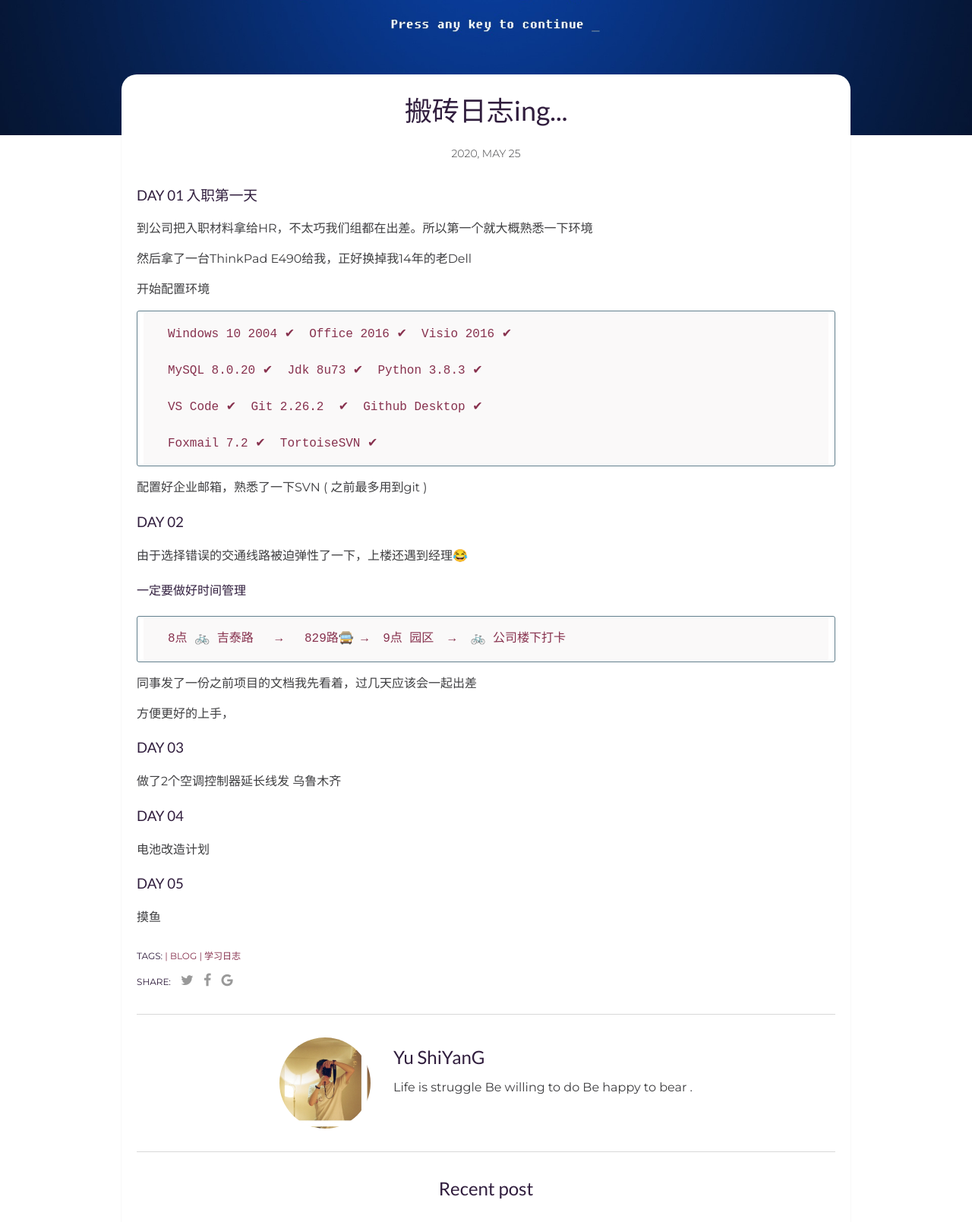
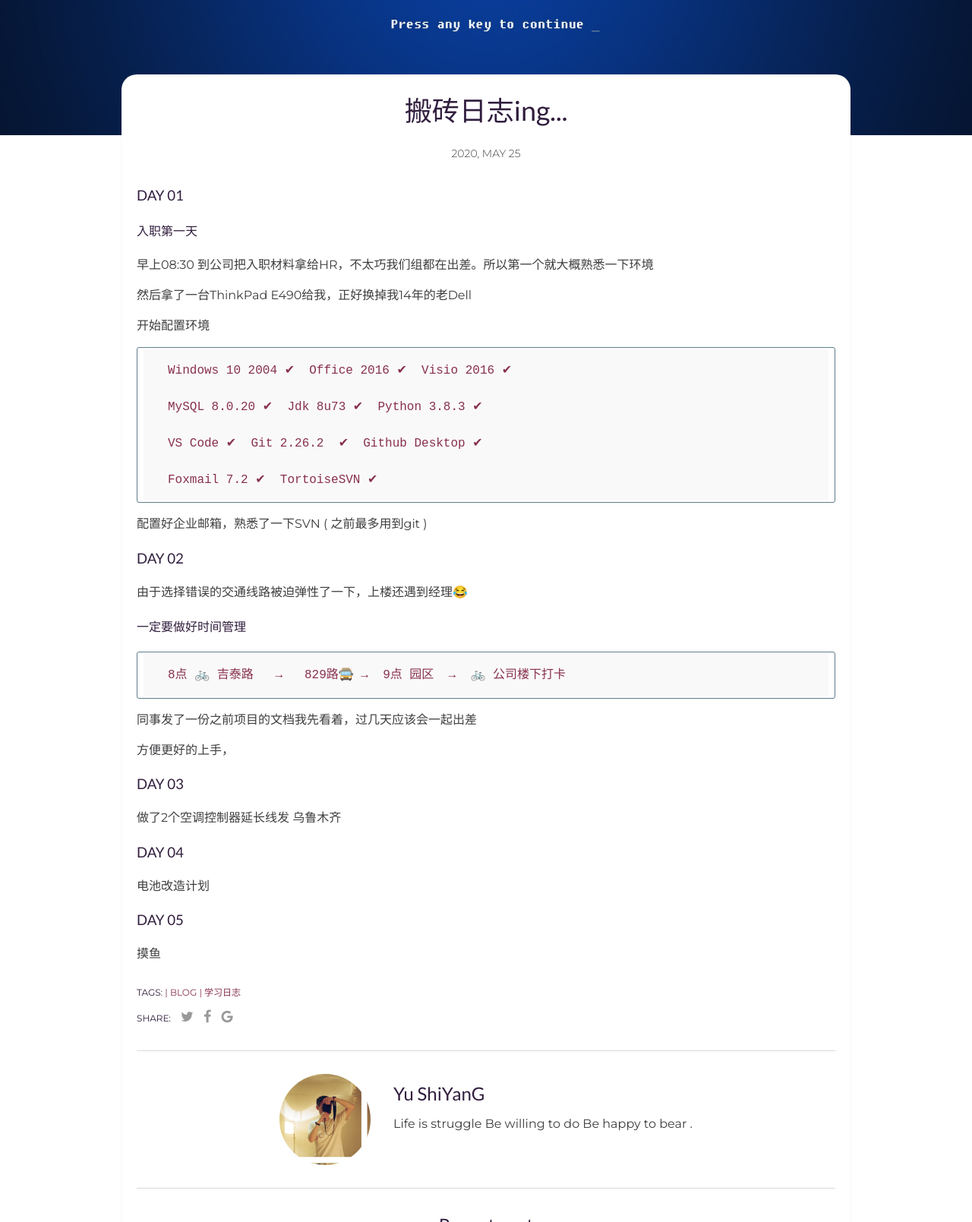
Before and after one commit to techysy/techysy.github.io, a Jekyll site: the page built from _posts/2020-05-25-move-brick-log.markdown, in a window 1280 px wide, cut to the strip 425-2034 px from the top of the page. Shown: the whole strip at 76% size. Built offline with Jekyll 4.4.1, drawn with Linux system fonts in a browser that asks for light colours; comment, search, counter and statistics services are not loaded; a style sheet for code colours, icons or effects is not loaded.

Commit message:
Update 2020-05-25-move-brick-log.markdown

```diff
--- a/_posts/2020-05-25-move-brick-log.markdown
+++ b/_posts/2020-05-25-move-brick-log.markdown
@@ -7,9 +7,11 @@ tags: [blog,学习日志]
 categories: 分享
 ---
 
-### DAY 01 入职第一天
+### DAY 01
 
-到公司把入职材料拿给HR，不太巧我们组都在出差。所以第一个就大概熟悉一下环境
+#### 入职第一天
+
+早上08:30 到公司把入职材料拿给HR，不太巧我们组都在出差。所以第一个就大概熟悉一下环境
 
 然后拿了一台ThinkPad E490给我，正好换掉我14年的老Dell
 
```
